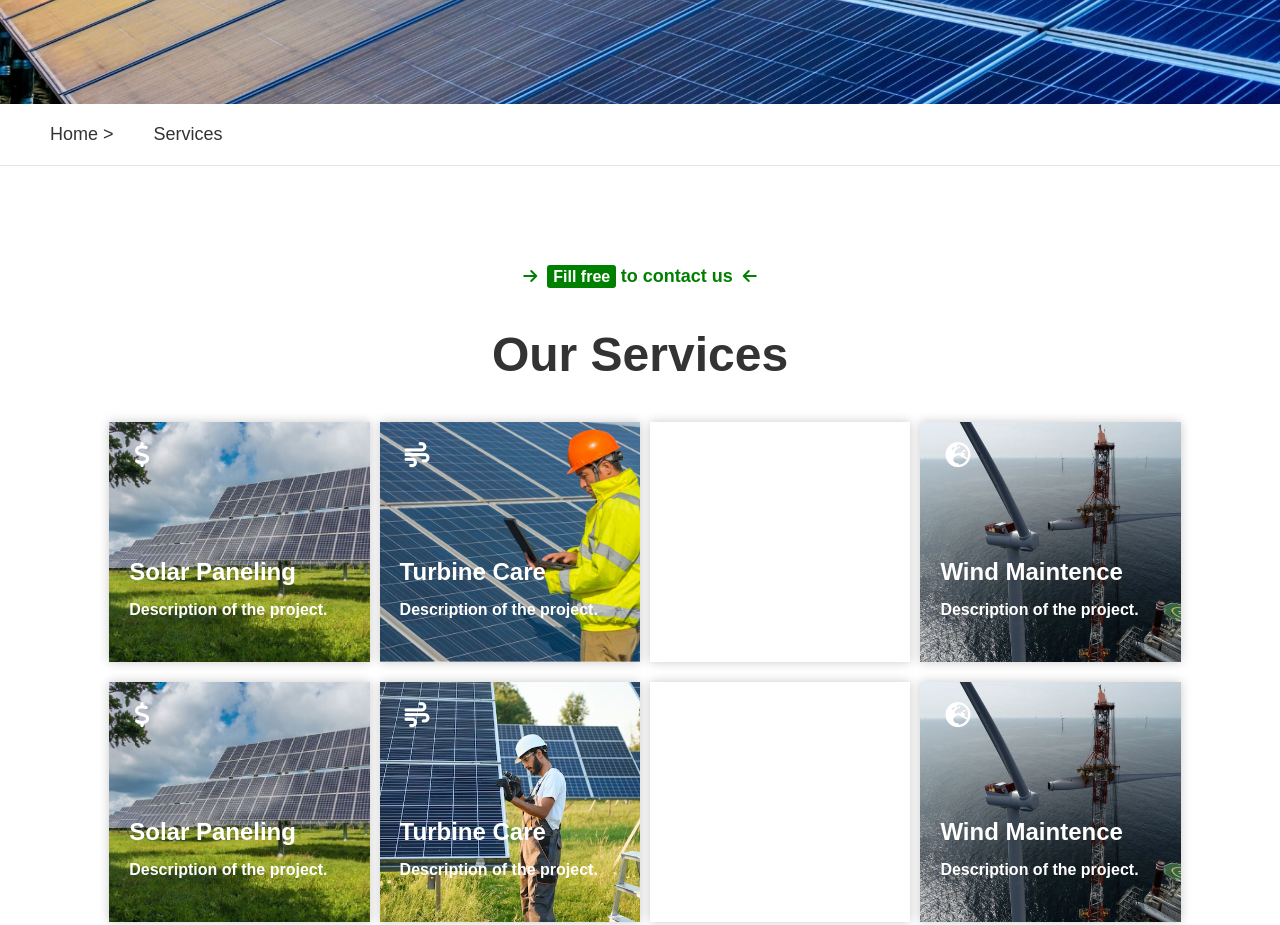
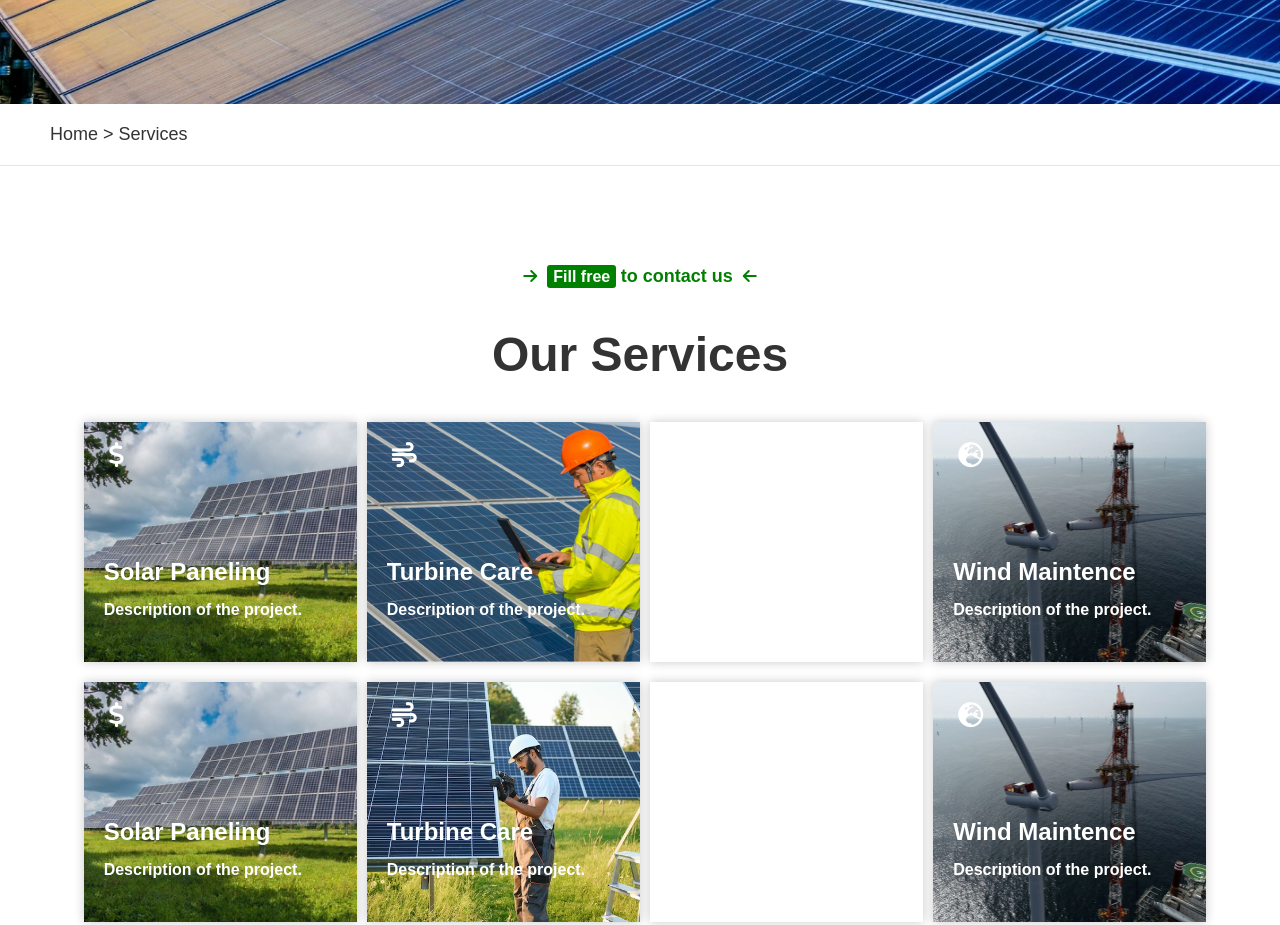
Before and after one commit to danjelreci/energia, a plain HTML site: page services.html in a window 1280 px wide. Shown: the part 740-1665 px from the top of the page. Drawn offline with Linux system fonts and the light colour scheme; some packages are replaced by stand-ins of ours; a script that the page names is missing.

Commit message:
updating styles for aboutus and services page

```diff
--- a/aboutus.css
+++ b/aboutus.css
@@ -553,7 +553,7 @@ html {
     color: #ffffff;
     text-align: left;
     margin-left: 10px;
-    width: calc(18% - 10px);
+    width: calc(19% - 10px);
     background-color: #fff;
     box-shadow: 0px 0px 10px rgb(201, 201, 201);
     padding: 20px;
--- a/services.css
+++ b/services.css
@@ -368,7 +368,7 @@
     color: #ffffff;
     text-align: left;
     margin-left: 10px;
-    width: calc(18% - 10px);
+    width: calc(19% - 10px);
     background-color: #fff;
     box-shadow: 0px 0px 10px rgb(201, 201, 201);
     padding: 20px;
--- a/services.html
+++ b/services.html
@@ -108,7 +108,7 @@
   <!---------------end of banner----------->
   <!-- New breadcrumb navigation -->
   <div class="breadcrumb">
-      <a href="index.html" class="home-link">Home > <a href="#" class="home-link">Services </a>
+      <a href="index.html" class="home-link">Home > Services </a>
       <ul id="breadcrumb-list"></ul>
   </div>
   <!------------images---------->
```
